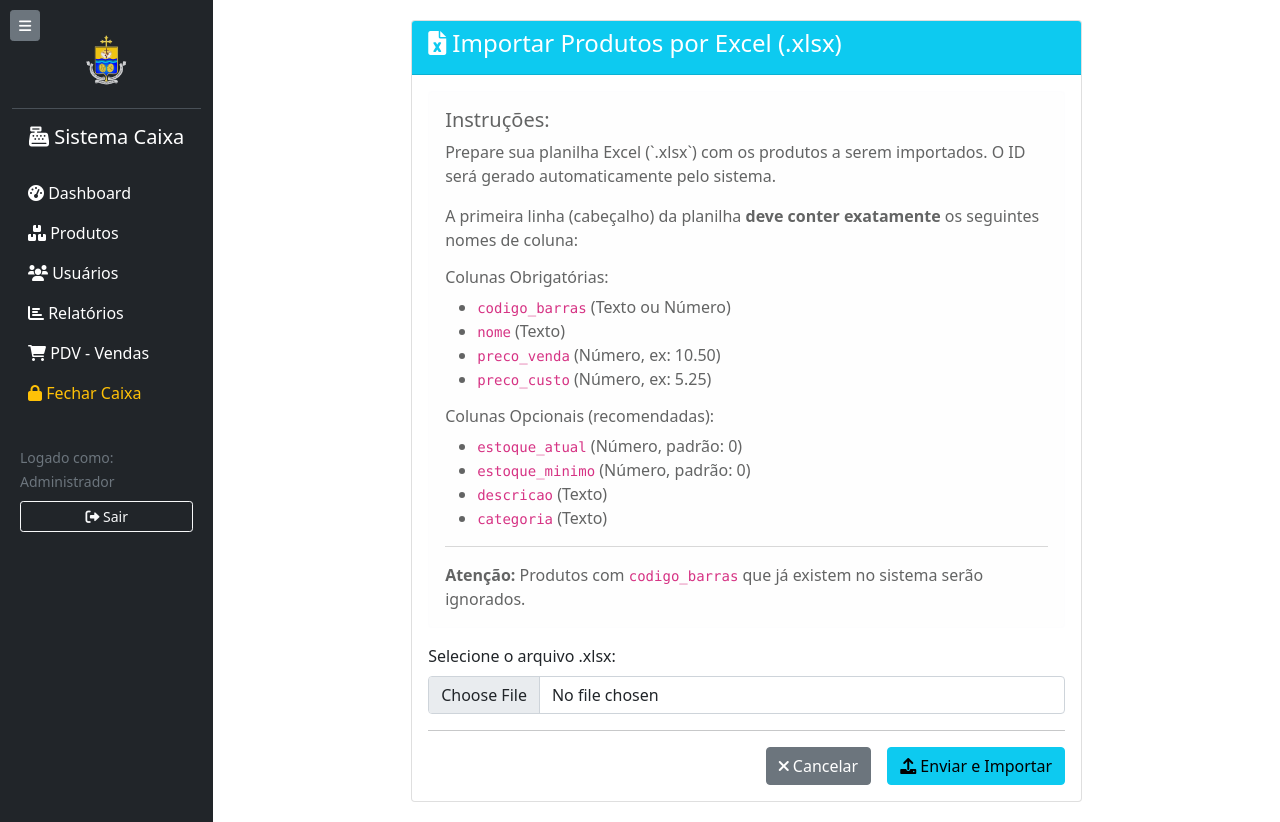
After one commit to artenioreis/loja_caixa, a Flask app: page /produtos/importar in a window 1280 px wide. The commit adds this page. Run offline with Flask 3, Linux system fonts and the light colour scheme; a user stored in the database is signed in.

Commit message:
ajuste cadastro de produtos por tabela

```diff
--- a/app.py
+++ b/app.py
@@ -600,6 +600,96 @@ def produtos_deletar(id):
         flash(f'Não foi possível remover o produto. Erro: {str(e)}', 'danger')
 
     return redirect(url_for('produtos'))
+
+# =============================================================================
+#           INÍCIO DA NOVA ROTA (IMPORTAR EXCEL)
+# =============================================================================
+@app.route('/produtos/importar', methods=['GET', 'POST'])
+@login_required
+def produtos_importar():
+    """Rota para importar produtos de um arquivo .xlsx"""
+    if not current_user.is_admin():
+        flash('Acesso não autorizado!', 'danger')
+        return redirect(url_for('vendas'))
+
+    if request.method == 'POST':
+        # Verifica se o arquivo foi enviado
+        if 'arquivo_excel' not in request.files:
+            flash('Nenhum arquivo selecionado.', 'danger')
+            return redirect(request.url)
+
+        file = request.files['arquivo_excel']
+
+        # Verifica se o nome do arquivo é válido
+        if file.filename == '':
+            flash('Nenhum arquivo selecionado.', 'danger')
+            return redirect(request.url)
+
+        # Verifica a extensão
+        if file and file.filename.endswith('.xlsx'):
+            try:
+                df = pd.read_excel(file)
+
+                # Verifica as colunas obrigatórias
+                colunas_necessarias = ['codigo_barras', 'nome', 'preco_venda', 'preco_custo']
+                if not all(col in df.columns for col in colunas_necessarias):
+                    flash(f'Arquivo faltando colunas obrigatórias. Verifique o cabeçalho.', 'danger')
+                    return redirect(url_for('produtos_importar'))
+
+                sucessos = 0
+                erros_existentes = 0
+                pulados_vazios = 0
+
+                # Itera sobre o DataFrame
+                for index, row in df.iterrows():
+                    cod_barras = str(row['codigo_barras'])
+
+                    # Pula linha se o código de barras for vazio ou NaN
+                    if not cod_barras or pd.isna(cod_barras) or cod_barras.lower() == 'nan':
+                        pulados_vazios += 1
+                        continue
+
+                    # Verifica se o produto já existe
+                    produto_existente = Produto.query.filter_by(codigo_barras=cod_barras).first()
+                    if produto_existente:
+                        erros_existentes += 1
+                        continue # Pula se o código de barras já existe
+
+                    # Cria o novo produto
+                    novo_produto = Produto(
+                        codigo_barras=cod_barras,
+                        nome=str(row['nome']),
+                        preco_venda=float(row['preco_venda']),
+                        preco_custo=float(row['preco_custo']),
+                        # Colunas opcionais (com valores padrão se não existirem)
+                        estoque_atual=int(row.get('estoque_atual', 0) or 0),
+                        estoque_minimo=int(row.get('estoque_minimo', 0) or 0),
+                        descricao=str(row.get('descricao', '')) if pd.notna(row.get('descricao')) else '',
+                        categoria=str(row.get('categoria', '')) if pd.notna(row.get('categoria')) else '',
+                        ativo=True
+                    )
+                    db.session.add(novo_produto)
+                    sucessos += 1
+
+                # Se o loop terminar sem erros, commita tudo
+                db.session.commit()
+                flash(f'Importação concluída: {sucessos} produtos cadastrados, {erros_existentes} já existiam, {pulados_vazios} linhas puladas (cód. barras vazio).', 'success')
+                return redirect(url_for('produtos'))
+
+            except Exception as e:
+                db.session.rollback()
+                flash(f'Erro ao processar o arquivo: {e}. Verifique se as colunas e os tipos de dados (ex: números) estão corretos.', 'danger')
+                return redirect(url_for('produtos_importar'))
+
+        else:
+            flash('Formato de arquivo inválido. Por favor, envie um arquivo .xlsx', 'danger')
+            return redirect(request.url)
+
+    # Método GET
+    return render_template('produto_importar.html')
+# =============================================================================
+#           FIM DA NOVA ROTA
+# =============================================================================
 
 # --- FIM GERENCIAMENTO DE PRODUTOS ---
 
--- /dev/null
+++ b/templates/produto_importar.html
@@ -0,0 +1,60 @@
+{% extends "base.html" %}
+
+{% block title %}Importar Produtos - Sistema de Caixa{% endblock %}
+
+{% block content %}
+<div class="row justify-content-center">
+    <div class="col-md-8">
+        <div class="card">
+            <div class="card-header bg-info text-white">
+                <h4><i class="fas fa-file-excel"></i> Importar Produtos por Excel (.xlsx)</h4>
+            </div>
+            <div class="card-body">
+
+                <div class="alert alert-light">
+                    <h5 class="alert-heading">Instruções:</h5>
+                    <p>Prepare sua planilha Excel (`.xlsx`) com os produtos a serem importados. O ID será gerado automaticamente pelo sistema.</p>
+                    <p>A primeira linha (cabeçalho) da planilha <strong>deve conter exatamente</strong> os seguintes nomes de coluna:</p>
+
+                    <h6>Colunas Obrigatórias:</h6>
+                    <ul>
+                        <li><code>codigo_barras</code> (Texto ou Número)</li>
+                        <li><code>nome</code> (Texto)</li>
+                        <li><code>preco_venda</code> (Número, ex: 10.50)</li>
+                        <li><code>preco_custo</code> (Número, ex: 5.25)</li>
+                    </ul>
+
+                    <h6>Colunas Opcionais (recomendadas):</h6>
+                    <ul>
+                        <li><code>estoque_atual</code> (Número, padrão: 0)</li>
+                        <li><code>estoque_minimo</code> (Número, padrão: 0)</li>
+                        <li><code>descricao</code> (Texto)</li>
+                        <li><code>categoria</code> (Texto)</li>
+                    </ul>
+                    <hr>
+                    <p class="mb-0"><strong>Atenção:</strong> Produtos com <code>codigo_barras</code> que já existem no sistema serão ignorados.</p>
+                </div>
+
+                <form method="POST" enctype="multipart/form-data">
+                    <div class="mb-3">
+                        <label for="arquivo_excel" class="form-label">Selecione o arquivo .xlsx:</label>
+                        <input type="file" class="form-control" id="arquivo_excel" name="arquivo_excel"
+                               accept=".xlsx, application/vnd.openxmlformats-officedocument.spreadsheetml.sheet" required>
+                    </div>
+
+                    <hr>
+
+                    <div class="d-grid gap-2 d-md-flex justify-content-md-end">
+                        <a href="{{ url_for('produtos') }}" class="btn btn-secondary me-md-2">
+                            <i class="fas fa-times"></i> Cancelar
+                        </a>
+                        <button type="submit" class="btn btn-info">
+                            <i class="fas fa-upload"></i> Enviar e Importar
+                        </button>
+                    </div>
+                </form>
+            </div>
+        </div>
+    </div>
+</div>
+{% endblock %}
--- a/templates/produtos.html
+++ b/templates/produtos.html
@@ -6,6 +6,9 @@
 <div class="d-flex justify-content-between flex-wrap flex-md-nowrap align-items-center pt-3 pb-2 mb-3 border-bottom">
     <h1 class="h2"><i class="fas fa-boxes"></i> Gerenciar Produtos</h1>
     <div class="btn-toolbar mb-2 mb-md-0">
+        <a href="{{ url_for('produtos_importar') }}" class="btn btn-info me-2">
+            <i class="fas fa-file-excel"></i> Importar Excel
+        </a>
         <a href="{{ url_for('produtos_novo') }}" class="btn btn-success">
             <i class="fas fa-plus"></i> Novo Produto
         </a>
```
Also changed, not shown: instance/loja.db, 1 other file.
